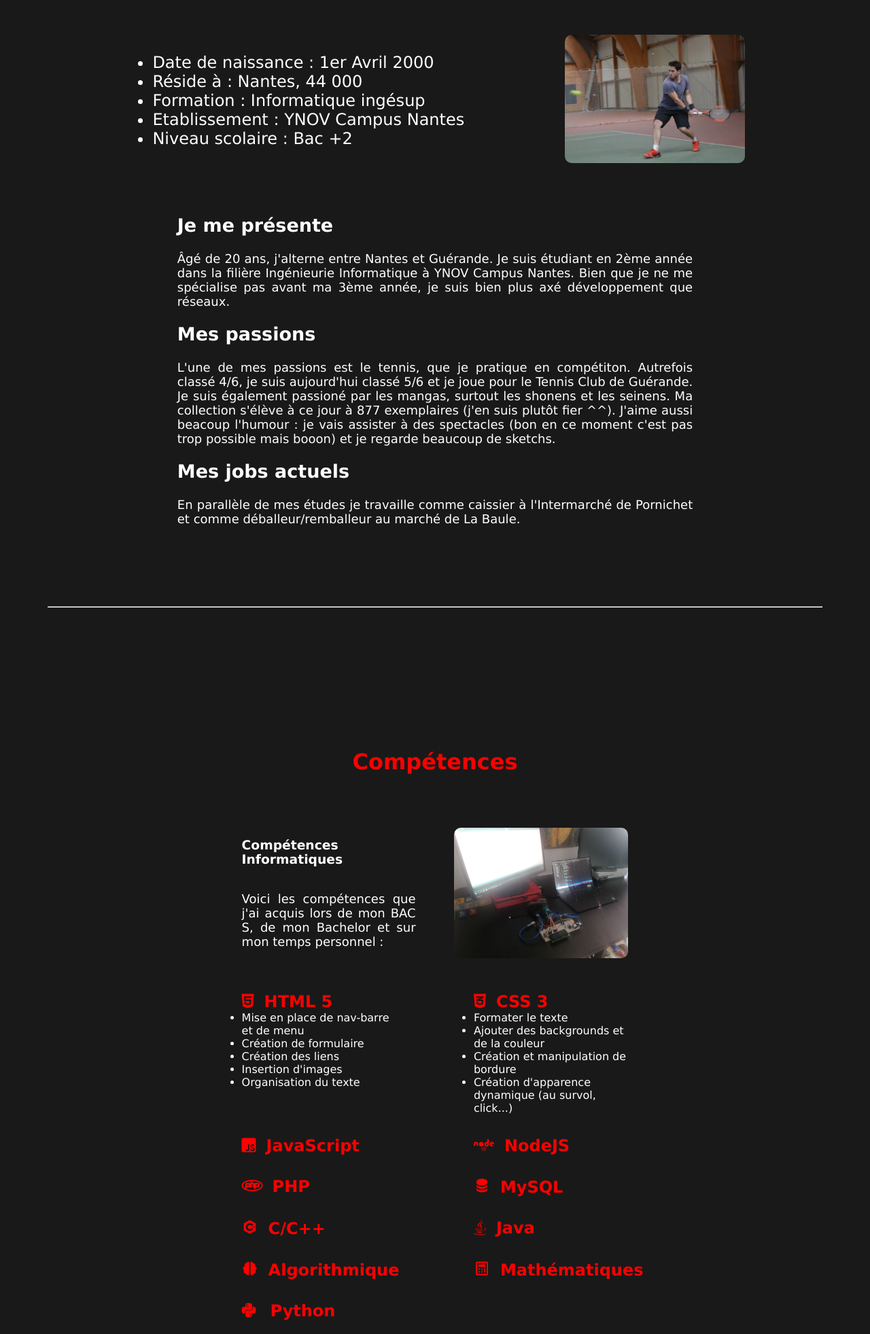
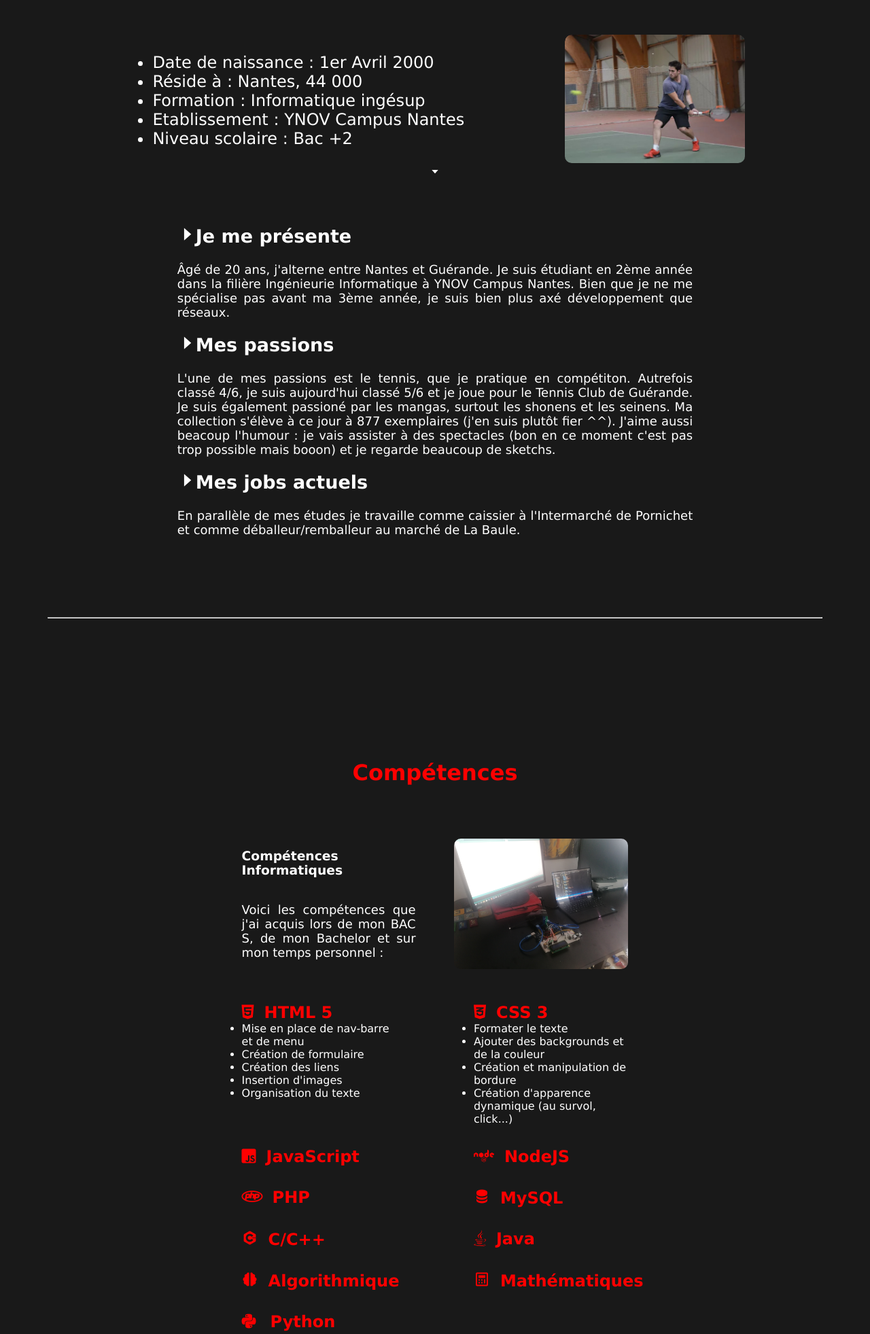
Before and after one commit to VicAffile/cv, a PHP site: page / in a window 1280 px wide. Shown: the part 805-2768 px from the top of the page at 68% size. Run offline with PHP 8.4, Linux system fonts and the light colour scheme; some libraries are stand-ins or nearby versions.

Commit message:
fleche clique

```diff
--- a/css/qui_suis_je.css
+++ b/css/qui_suis_je.css
@@ -1,5 +1,17 @@
 li {
     font-size: x-large;
+}
+
+.fleche {
+    font-family: 'boxicons'!important;
+}
+
+.droite::before {
+    content: "\e992";
+}
+
+.bas::before {
+    content: "\e98c";
 }
 
 .zoom {
@@ -40,3 +52,9 @@ li {
     text-align: justify;
     font-size: large;
 }
+
+:root {
+    --fleche-presentation: "\e98c";
+    --fleche-passion: "\e992";
+    --fleche-job: "\e992";
+}
--- a/index.html
+++ b/index.html
@@ -70,18 +70,19 @@
                 <img id="qui_suis_je_photo" src="photo/e08322_6fa8d0a1e1384fa59fa5ca3f05ef7529_mv2.jpg" alt="Au sommet de ma concentration" />
             </div>
         </div>
+        <i class='bx bx-caret-down'></i>
         <div id="qui_suis_je_texte">
-            <h2>Je me présente</h2>
-            <p>
+            <h2 id="qui_suis_je_presentation_titre" onclick="fleche(this)"><span class="fleche droite"></span><span class="fleche bas"></span>Je me présente</h2>
+            <p id="qui_suis_je_presentation_contenu">
                 Âgé de 20 ans, j'alterne entre Nantes et Guérande. Je suis étudiant en 2ème année dans la filière Ingénieurie Informatique à YNOV Campus Nantes. Bien que je ne me spécialise pas avant ma 3ème année, je suis bien plus axé développement que réseaux.
             </p>
-            <h2>Mes passions</h2>
-            <p>
+            <h2 id="qui_suis_je_passion_titre" onclick="fleche(this)"><span class=" fleche droite "></span><span class="fleche bas "></span>Mes passions</h2>
+            <p id="qui_suis_je_passion_contenu ">
                 L'une de mes passions est le tennis, que je pratique en compétiton. Autrefois classé 4/6, je suis aujourd'hui classé 5/6 et je joue pour le Tennis Club de Guérande. Je suis également passioné par les mangas, surtout les shonens et les seinens. Ma collection
                 s'élève à ce jour à 877 exemplaires (j'en suis plutôt fier ^^). J'aime aussi beacoup l'humour : je vais assister à des spectacles (bon en ce moment c'est pas trop possible mais booon) et je regarde beaucoup de sketchs.
             </p>
-            <h2>Mes jobs actuels</h2>
-            <p>
+            <h2 id="qui_suis_je_job_titre" onclick="fleche(this)"><span class="fleche droite"></span><span class="fleche bas"></span>Mes jobs actuels</h2>
+            <p id="qui_suis_je_job_contenu">
                 En parallèle de mes études je travaille comme caissier à l'Intermarché de Pornichet et comme déballeur/remballeur au marché de La Baule.
             </p>
         </div>
@@ -415,7 +416,8 @@
 
     </section>
 
-    <script src="main.js"></script>
+    <script src="js/main.js"></script>
+    <script src="js/qui_suis_je.js"></script>
 
 </body>
 
--- /dev/null
+++ b/js/qui_suis_je.js
@@ -0,0 +1,13 @@
+document.getElementById('qui_suis_je_presentation_titre').querySelectorAll('span')[0].style.display = 'contents';
+document.getElementById('qui_suis_je_presentation_titre').querySelectorAll('span')[1].style.display = 'none';
+document.getElementById('qui_suis_je_passion_titre').querySelectorAll('span')[0].style.display = 'contents';
+document.getElementById('qui_suis_je_passion_titre').querySelectorAll('span')[1].style.display = 'none';
+document.getElementById('qui_suis_je_job_titre').querySelectorAll('span')[0].style.display = 'contents';
+document.getElementById('qui_suis_je_job_titre').querySelectorAll('span')[1].style.display = 'none';
+
+function fleche(e) {
+    let fleche = e.querySelectorAll("span");
+    let etat = fleche[0].style.display;
+    fleche[0].style.display = fleche[1].style.display;
+    fleche[1].style.display = etat;
+}
```
Also changed, not shown: js/main.js (renamed from main.js).
